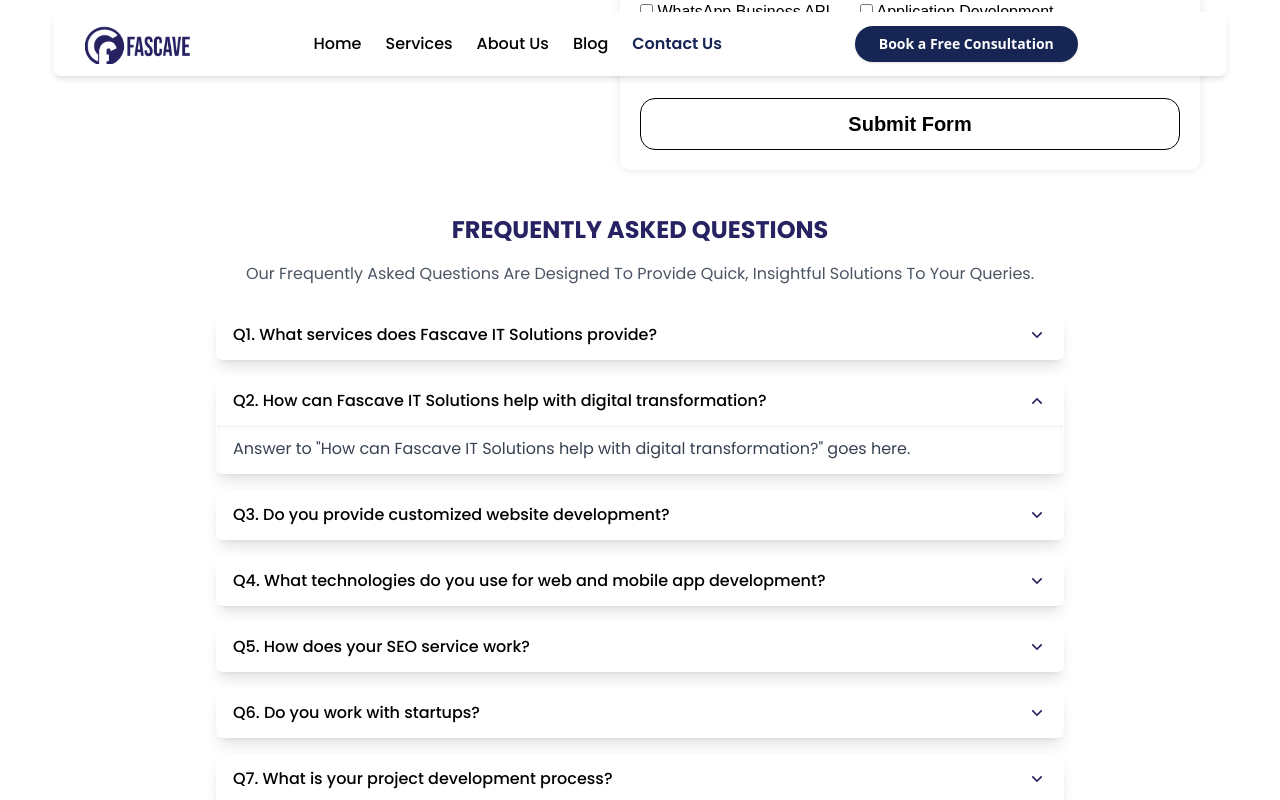
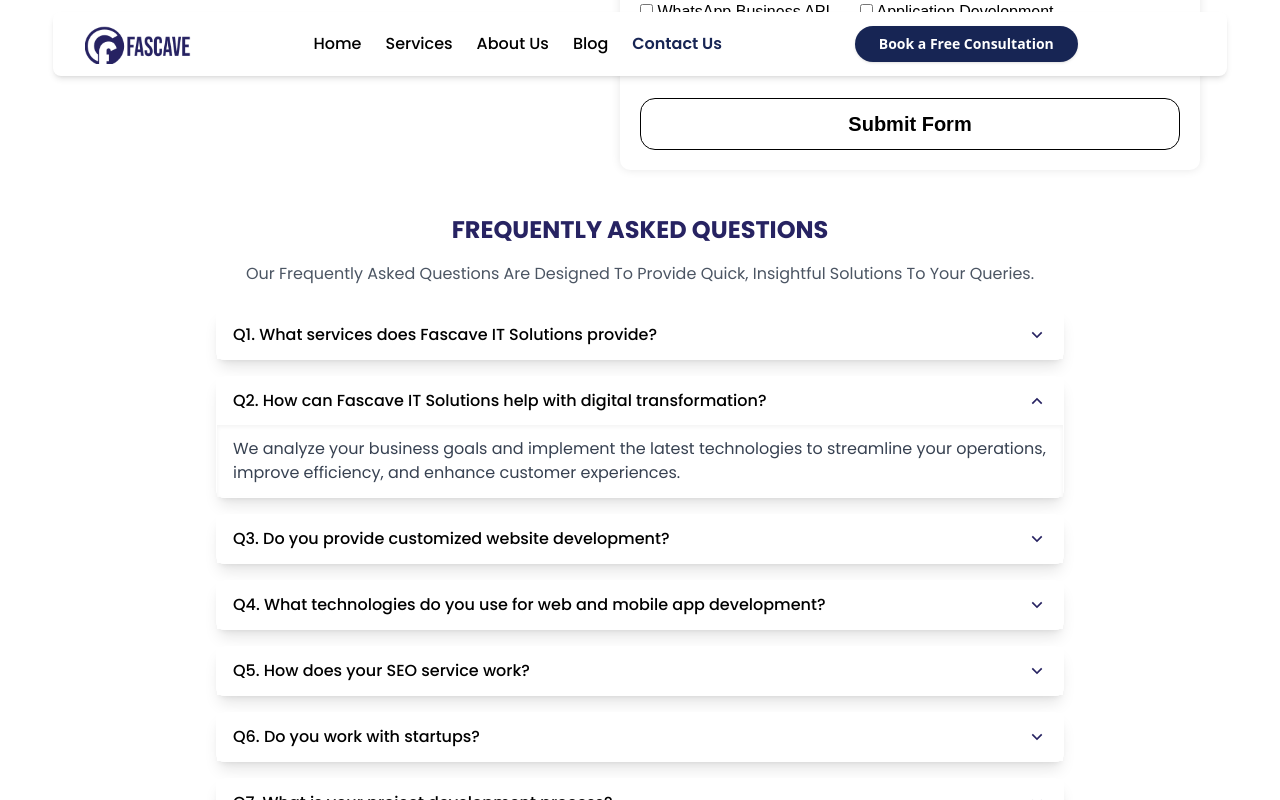
Before and after one commit to FascaveIt/Fascave, a React (Vite) app in the folder client/: page /contact in a window 1280 px wide. Both pictures are taken after a click on the button 640 px from the left and 1036 px from the top of the page. Shown: the part 636-1436 px from the top of the page. Built offline with nearby package versions, Linux system fonts and the light colour scheme.

Commit message:
changes in this pages

```diff
--- a/client/src/Componets/Home/Faq.jsx
+++ b/client/src/Componets/Home/Faq.jsx
@@ -22,7 +22,18 @@ const FAQ = () => {
     "How can I get in touch with Fascave IT Solutions?",
   ];
 
-  const Answer = [""];
+  const answers = [
+    "We provide a range of services, including website development, mobile app development, SEO, digital marketing, and IT consulting.",
+    "We analyze your business goals and implement the latest technologies to streamline your operations, improve efficiency, and enhance customer experiences.",
+    "Yes, we specialize in creating customized websites tailored to your specific requirements and business needs.",
+    "We use modern technologies such as React, Node.js, Angular, Flutter, and more to deliver cutting-edge web and mobile applications.",
+    "Our SEO service involves optimizing your website for search engines by using targeted keywords, improving site structure, and creating quality content to enhance visibility.",
+    "Yes, we love working with startups! We provide tailored solutions to help them establish their digital presence and scale effectively.",
+    "Our process includes requirement analysis, project planning, design, development, testing, deployment, and support.",
+    "The cost depends on various factors like project complexity, features, and timeline. Contact us for a detailed quote based on your requirements.",
+    "Yes, we offer comprehensive support and maintenance services to ensure your project runs smoothly post-completion.",
+    "You can reach out to us through our contact form on our website, via email, or by calling our customer support team.",
+  ];
 
   return (
     <div className="max-w-4xl mx-auto p-6 font-poppins">
@@ -54,7 +65,7 @@ const FAQ = () => {
             </button>
             {activeIndex === index && (
               <div className="px-4 py-3 bg-white text-gray-700 shadow-inner">
-                <p>Answer to "{faq}" goes here.</p>
+                <p>{answers[index]}</p>
               </div>
             )}
           </div>
--- a/client/src/Componets/contact/Contact.jsx
+++ b/client/src/Componets/contact/Contact.jsx
@@ -5,7 +5,7 @@ import { CiMail } from "react-icons/ci";
 import FAQ from "../Home/Faq";
 import { collection, addDoc } from "firebase/firestore";
 import "./contact.css";
-
+import { useNavigate } from "react-router-dom";
 import db from "../../../config/Config";
 
 import { toast } from "react-toastify";
@@ -16,6 +16,7 @@ const Contact = () => {
   const [PhoneNumber, setPhoneNumber] = useState("");
   const [Query, setQuery] = useState("");
 
+  const navigate = useNavigate();
   const contacthandler = async (e) => {
     e.preventDefault();
 
@@ -33,6 +34,7 @@ const Contact = () => {
       setEmail("");
       setPhoneNumber("");
       setQuery("");
+      navigate("/");
     } catch (error) {
       toast.error("Error in Sendig: ", error);
     }
```
Also changed, not shown: client/DatabaseStuff.txt (added).
